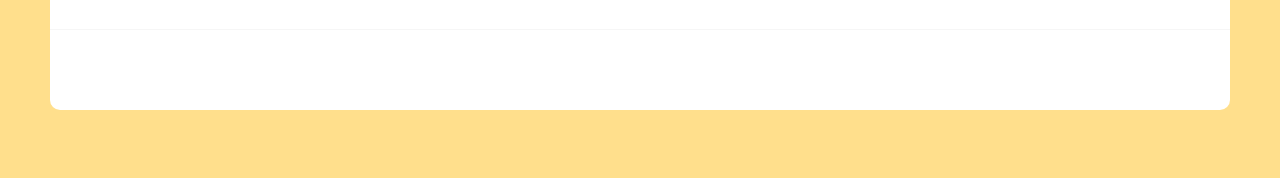
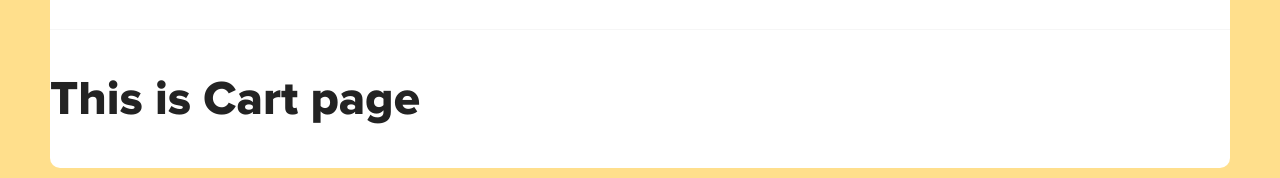
Before and after one commit to Yash2301/redux-ts-pizza, a React (Create React App) app: page /cart in a window 1280 px wide. Shown: the part 169-347 px from the top of the page. Built offline with nearby package versions, Linux system fonts and the light colour scheme.

Commit message:
add: cart page & access file

```diff
--- a/src/App.tsx
+++ b/src/App.tsx
@@ -1,6 +1,6 @@
 import React from 'react';
 import { Route } from 'react-router-dom';
-import Home from "./pages/Home";
+import { Cart, Home } from "./pages";
 import Header from "./components/Header";
 
 
@@ -10,6 +10,7 @@ function App() {
       <Header />
       <div className="content">
         <Route path="/" component={ Home } exact />
+        <Route path="/cart" component={ Cart } exact />
       </div>
     </div>
   );
--- /dev/null
+++ b/src/components/index.ts
@@ -0,0 +1,4 @@
+export { default as Button } from './Button';
+export { default as Header } from './Header';
+export { default as Categories } from './Categories';
+export { default as SortPopup } from './SortPopup';
--- /dev/null
+++ b/src/pages/Cart.tsx
@@ -0,0 +1,13 @@
+import React from 'react';
+
+
+const Cart = () => {
+  return (
+    <div>
+      <h1>This is Cart page</h1>
+    </div>
+  );
+}
+
+
+export default Cart;
--- a/src/pages/Home.tsx
+++ b/src/pages/Home.tsx
@@ -1,6 +1,5 @@
 import React from 'react';
-import Categories from '../components/Categories';
-import SortPopup from "../components/SortPopup";
+import { Categories, SortPopup } from '../components';
 
 
 interface IHome {
--- /dev/null
+++ b/src/pages/index.ts
@@ -0,0 +1,2 @@
+export { default as Home } from './Home';
+export { default as Cart } from './Cart';
```
